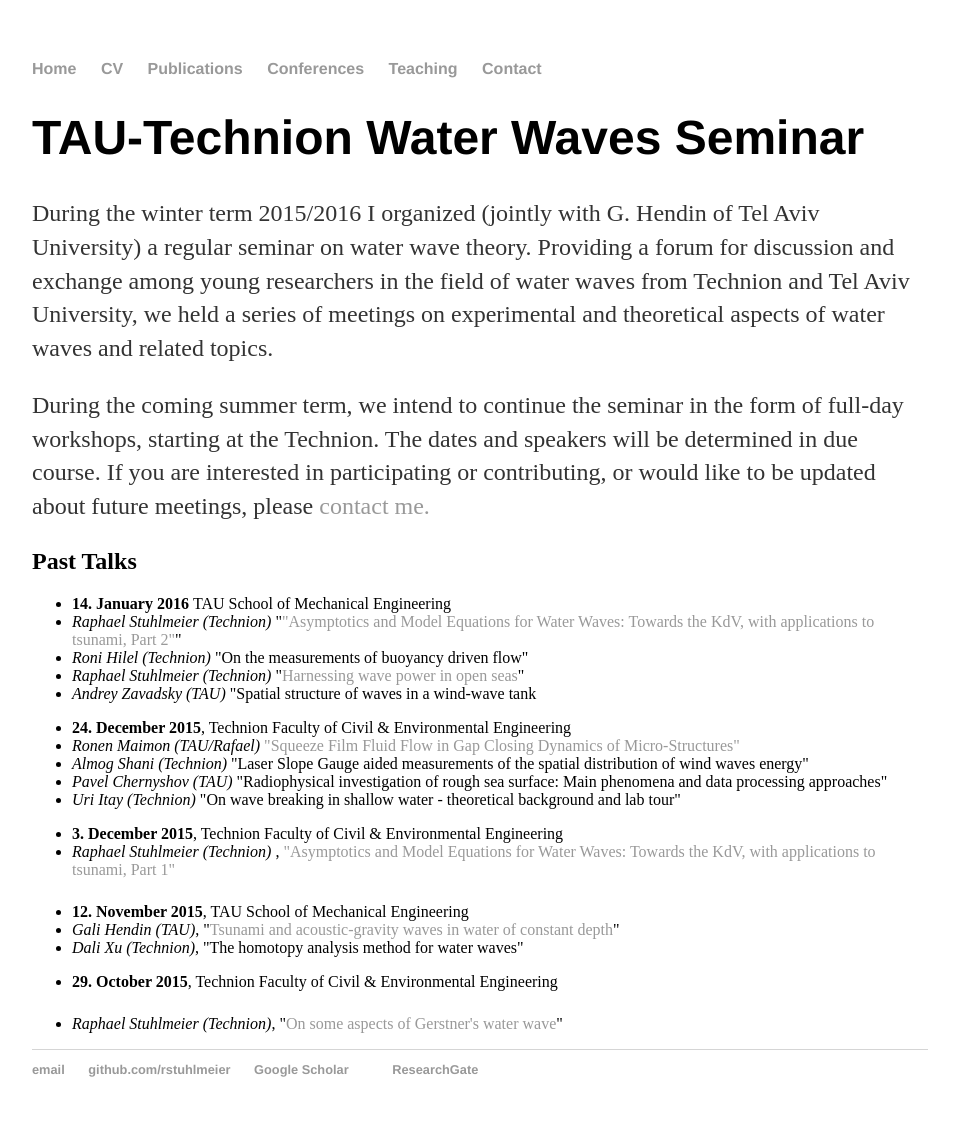
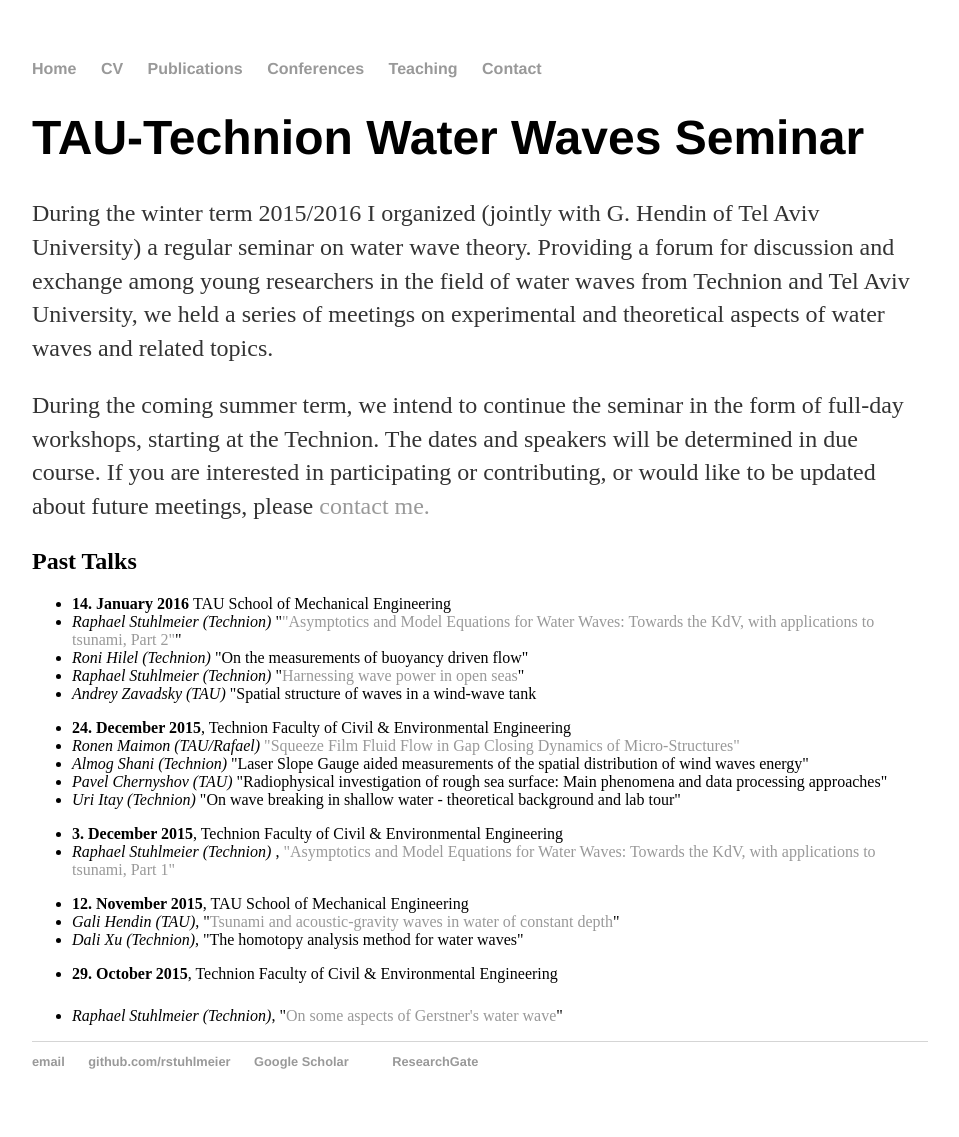
Before and after one commit to rstuhlmeier/rstuhlmeier.github.io, a Jekyll site: the page built from teaching/index.html, in a window 1280 px wide. Shown: the whole page, without its empty margins (160-1119 px from the left). Built offline with Jekyll 4.4.1, drawn with Linux system fonts in a browser that asks for light colours.

```diff
--- a/teaching/index.html
+++ b/teaching/index.html
@@ -16,24 +16,24 @@ title: Raphael Stuhlmeier - Teaching
 
             <h2>Past Talks</h2>
             <ul>
-            <li> <b>14. January 2016 </b> TAU School of Mechanical Engineering
-            <li><em>  Raphael Stuhlmeier (Technion) </em>"<a href="RS_KdV_talk2.pdf">"Asymptotics and Model Equations for Water Waves: Towards the KdV, with applications to tsunami, Part 2"</a>"
-            <li><em>  Roni Hilel (Technion) </em> "On the measurements of buoyancy driven flow"
-            <li><em>  Raphael Stuhlmeier (Technion) </em> "<a href="RS_Wave_power_talk.pdf">Harnessing wave power in open seas</a>"
-            <li><em>  Andrey Zavadsky (TAU)  </em> "Spatial structure of waves in a wind-wave tank
+                        <li> <b>14. January 2016 </b> TAU School of Mechanical Engineering </li>
+            <li><em>  Raphael Stuhlmeier (Technion) </em>"<a href="RS_KdV_talk2.pdf">"Asymptotics and Model Equations for Water Waves: Towards the KdV, with applications to tsunami, Part 2"</a>" </li>
+            <li><em>  Roni Hilel (Technion) </em> "On the measurements of buoyancy driven flow" </li>
+            <li><em>  Raphael Stuhlmeier (Technion) </em> "<a href="RS_Wave_power_talk.pdf">Harnessing wave power in open seas</a>" </li>
+            <li><em>  Andrey Zavadsky (TAU)  </em> "Spatial structure of waves in a wind-wave tank</li>
 </ul>
             <ul>
-            <li> <b>24. December 2015</b>, Technion Faculty of Civil & Environmental Engineering
+            <li> <b>24. December 2015</b>, Technion Faculty of Civil & Environmental Engineering </li>
             <li><i> Ronen Maimon (TAU/Rafael) </i> <a href="Abstracts/Ronen_Maimon_Abstract.pdf">"Squeeze
-Film Fluid Flow in Gap Closing Dynamics of Micro-Structures"</a>
-<li><i> Almog Shani (Technion) </i> "Laser Slope Gauge aided measurements of the spatial distribution of wind waves energy"
-<li><i> Pavel Chernyshov (TAU) </i> "Radiophysical investigation of rough sea surface: Main phenomena and data processing approaches"
-<li><i> Uri Itay (Technion) </i> "On wave breaking in shallow water - theoretical background and lab tour"
+Film Fluid Flow in Gap Closing Dynamics of Micro-Structures"</a> </li>
+<li><i> Almog Shani (Technion) </i> "Laser Slope Gauge aided measurements of the spatial distribution of wind waves energy" </li>
+<li><i> Pavel Chernyshov (TAU) </i> "Radiophysical investigation of rough sea surface: Main phenomena and data processing approaches" </li>
+<li><i> Uri Itay (Technion) </i> "On wave breaking in shallow water - theoretical background and lab tour" </li>
 </ul>
             <ul>
-            <li> <b>3. December 2015</b>, Technion Faculty of Civil & Environmental Engineering
+            <li> <b>3. December 2015</b>, Technion Faculty of Civil & Environmental Engineering </li>
 <li>
-<i> Raphael Stuhlmeier (Technion) </i>, <a href="RS_KdV_talk.pdf">"Asymptotics and Model Equations for Water Waves: Towards the KdV, with applications to tsunami, Part 1"</a></p>
+<i> Raphael Stuhlmeier (Technion) </i>, <a href="RS_KdV_talk.pdf">"Asymptotics and Model Equations for Water Waves: Towards the KdV, with applications to tsunami, Part 1"</a> </li>
 </ul>
 <ul>
 <li><b>12. November 2015</b>, TAU School of Mechanical Engineering
```
